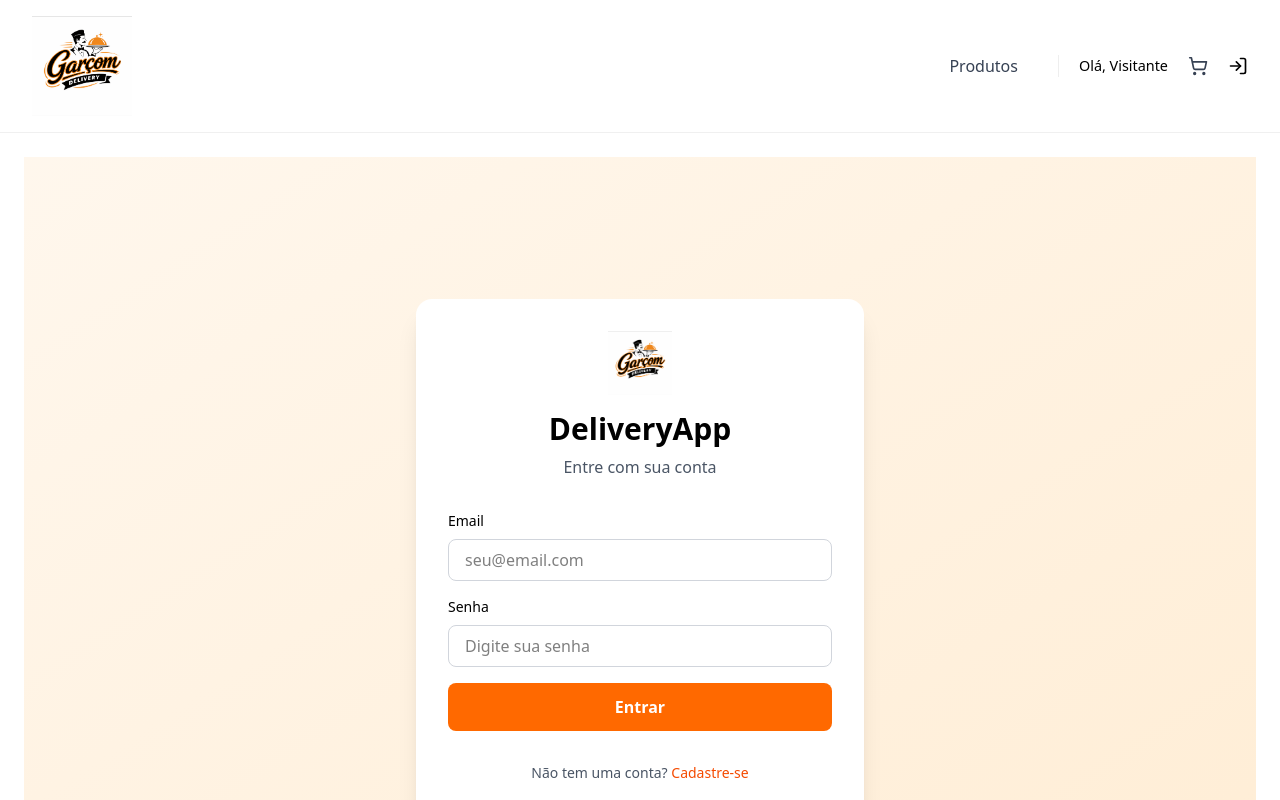
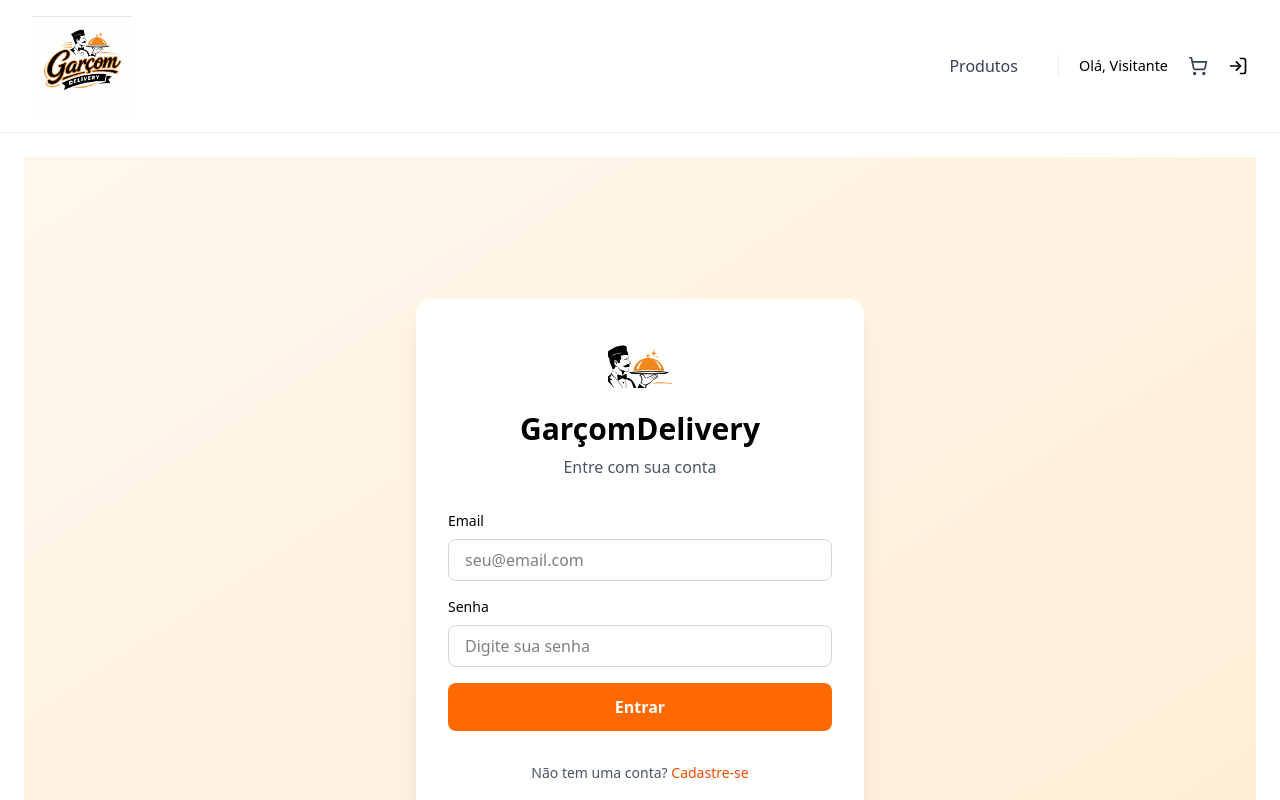
Before and after one commit to Grupo-1-Turma-JS10/garcon-delivery-front, a React (Vite) app: page /login in a window 1280 px wide. Shown: the top 800 px of the page. Built offline with nearby package versions, Linux system fonts and the light colour scheme.

Commit message:
Ajustes login

```diff
--- a/src/pages/Login/Login.tsx
+++ b/src/pages/Login/Login.tsx
@@ -34,9 +34,9 @@
             <div className="bg-white rounded-2xl shadow-xl p-6 sm:p-8 max-w-md w-full">
                 <div className="text-center mb-6 sm:mb-8">
                     <div className="inline-flex items-center justify-center w-14 h-14 sm:w-16 sm:h-16 bg-white rounded-full mb-3 sm:mb-4">
-                        <img src="/logo.webp" alt="Logo" />
+                        <img src="/garcom.svg" alt="Logo" />
                     </div>
-                    <h1 className="text-2xl sm:text-3xl font-bold mb-2">DeliveryApp</h1>
+                    <h1 className="text-2xl sm:text-3xl font-bold mb-2">GarçomDelivery</h1>
                     <p className="text-gray-600 text-sm sm:text-base">Entre com sua conta</p>
                 </div>
 
```
